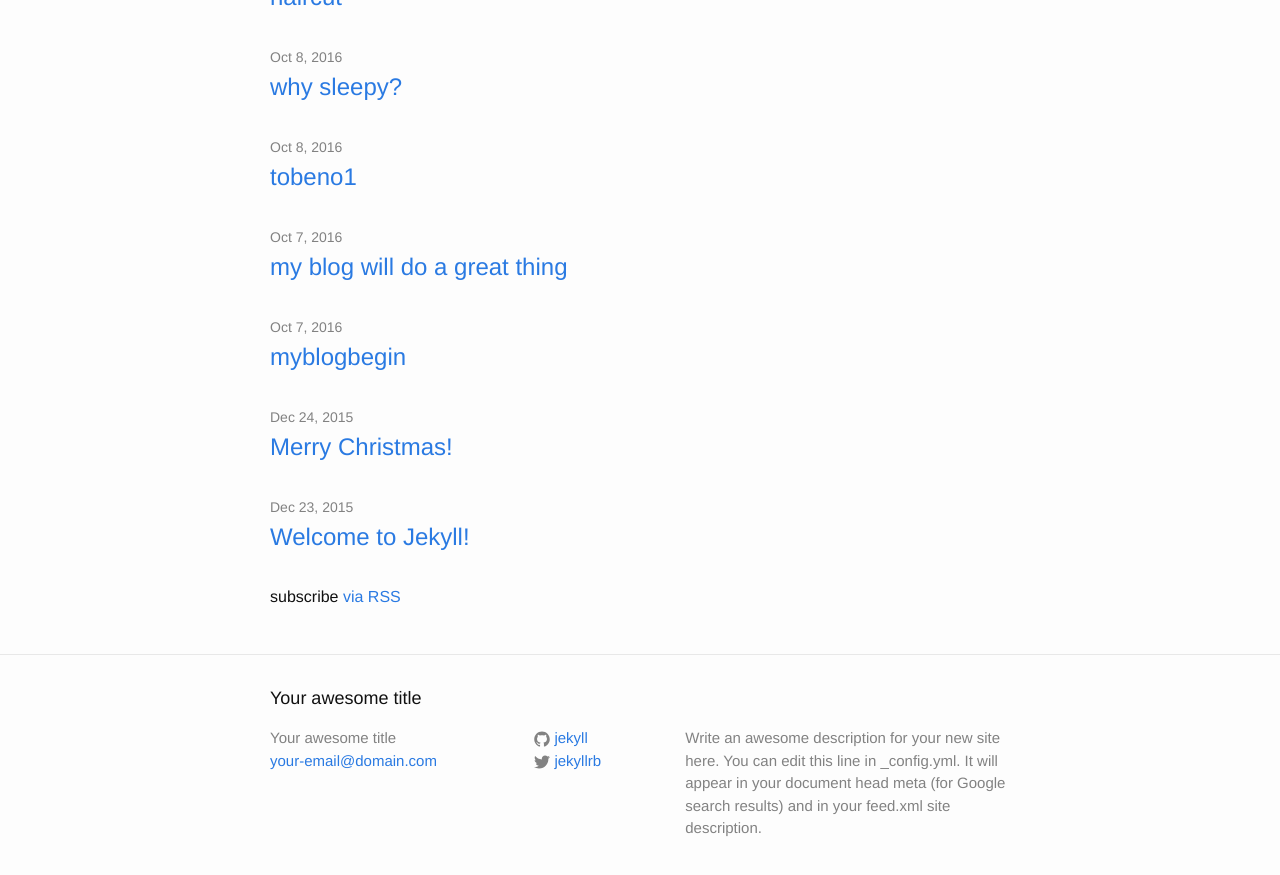
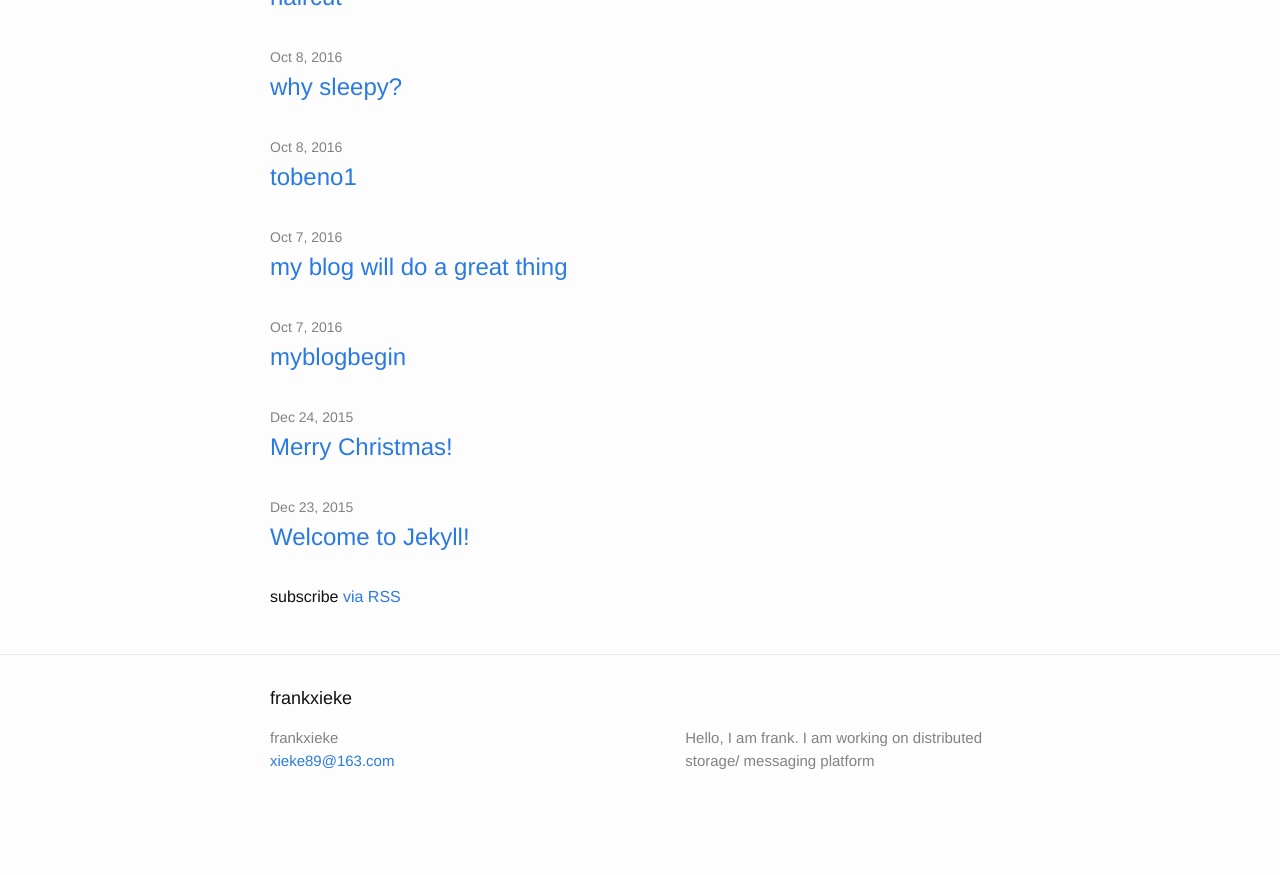
Before and after one commit to frankxieke/frankxieke.github.io, a Jekyll site: the page built from index.html, in a window 1280 px wide and 900 px high, scrolled down 2252 px. Shown: the top 875 px of the window. Built offline with Jekyll 4.4.1, drawn with Linux system fonts in a browser that asks for light colours; after the commit the page ends 3084 px from its top, so only the background shows below that; some of the changed text lies outside the part shown.

Commit message:
modify _config and description

```diff
--- a/_config.yml
+++ b/_config.yml
@@ -6,17 +6,13 @@
 # 'jekyll serve'. If you change this file, please restart the server process.
 
 # Site settings
-title: Your awesome title
-email: your-email@domain.com
+title: frankxieke
+email: xieke89@163.com
 description: > # this means to ignore newlines until "baseurl:"
-  Write an awesome description for your new site here. You can edit this
-  line in _config.yml. It will appear in your document head meta (for
-  Google search results) and in your feed.xml site description.
+  Hello, I am frank. I am working on distributed storage/ messaging platform
 baseurl: "" # the subpath of your site, e.g. /blog
 encoding: utf-8
 url: "http://frankxieke.github.io" # the base hostname & protocol for your site
-twitter_username: jekyllrb
-github_username:  jekyll
 
 # Build settings
 markdown: kramdown
```
